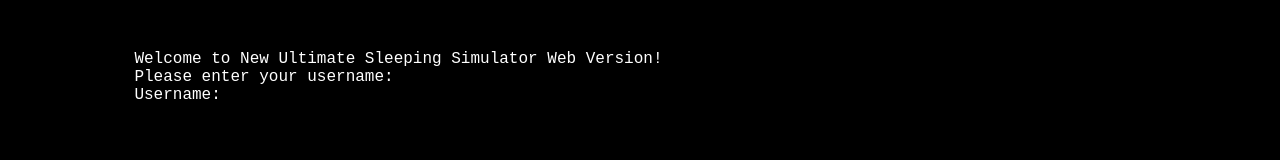
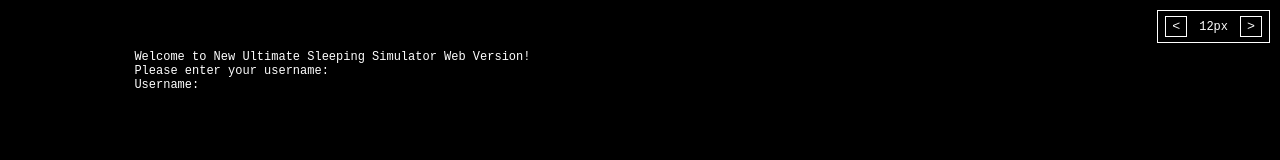
Before and after one commit to MohdYahyaMahmodi/nuss-wv, a website: page index.html in a window 1280 px wide. Drawn offline with nearby package versions, Linux system fonts and the light colour scheme; no server answers.

Commit message:
Added custom font size option

```diff
--- /dev/null
+++ b/fontAdjuster.js
@@ -0,0 +1,88 @@
+(function() {
+  const minFontSize = 6;
+  const maxFontSize = 30;
+  let currentFontSize = 12;
+
+  function createFontSizeAdjuster() {
+      const adjuster = document.createElement('div');
+      adjuster.id = 'font-size-adjuster';
+      adjuster.style.position = 'fixed';
+      adjuster.style.top = '10px';
+      adjuster.style.right = '10px';
+      adjuster.style.backgroundColor = 'black';
+      adjuster.style.padding = '5px';
+      adjuster.style.border = '1px solid white';
+      adjuster.style.fontFamily = 'monospace';
+
+      const decreaseBtn = createButton('<', decreaseFontSize);
+      const increaseBtn = createButton('>', increaseFontSize);
+      const sizeDisplay = document.createElement('span');
+      sizeDisplay.id = 'font-size-display';
+      sizeDisplay.style.color = 'white';
+      sizeDisplay.style.margin = '0 10px';
+
+      adjuster.appendChild(decreaseBtn);
+      adjuster.appendChild(sizeDisplay);
+      adjuster.appendChild(increaseBtn);
+
+      document.body.appendChild(adjuster);
+      updateFontSize();
+  }
+
+  function createButton(text, onClick) {
+      const button = document.createElement('button');
+      button.textContent = text;
+      button.style.backgroundColor = 'black';
+      button.style.color = 'white';
+      button.style.border = '1px solid white';
+      button.style.padding = '2px 6px';
+      button.style.margin = '0 2px';
+      button.style.cursor = 'pointer';
+      button.style.fontFamily = 'monospace';
+      button.style.transition = 'background-color 0.3s, color 0.3s';
+
+      button.addEventListener('mouseover', () => {
+          button.style.backgroundColor = 'white';
+          button.style.color = 'black';
+      });
+
+      button.addEventListener('mouseout', () => {
+          button.style.backgroundColor = 'black';
+          button.style.color = 'white';
+      });
+
+      button.addEventListener('mousedown', () => {
+          button.style.backgroundColor = '#444';
+          button.style.color = 'white';
+      });
+
+      button.addEventListener('mouseup', () => {
+          button.style.backgroundColor = 'white';
+          button.style.color = 'black';
+      });
+
+      button.addEventListener('click', onClick);
+      return button;
+  }
+
+  function decreaseFontSize() {
+      if (currentFontSize > minFontSize) {
+          currentFontSize--;
+          updateFontSize();
+      }
+  }
+
+  function increaseFontSize() {
+      if (currentFontSize < maxFontSize) {
+          currentFontSize++;
+          updateFontSize();
+      }
+  }
+
+  function updateFontSize() {
+      document.body.style.fontSize = `${currentFontSize}px`;
+      document.getElementById('font-size-display').textContent = `${currentFontSize}px`;
+  }
+
+  document.addEventListener('DOMContentLoaded', createFontSizeAdjuster);
+})();
--- a/index.html
+++ b/index.html
@@ -16,5 +16,6 @@
     </div>
 <script src="/socket.io/socket.io.js"></script>
 <script src="script.js"></script>
+<script src="fontAdjuster.js"></script>
 </body>
 </html>
```
